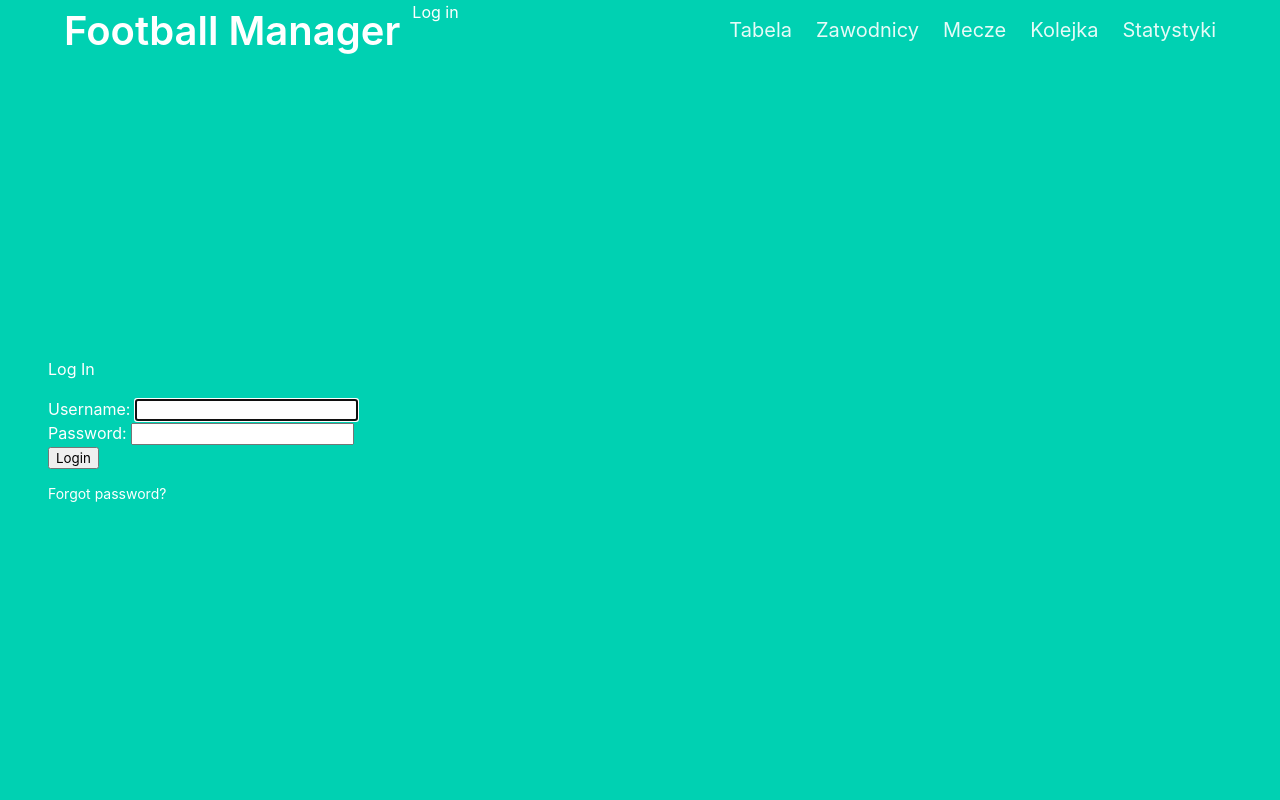
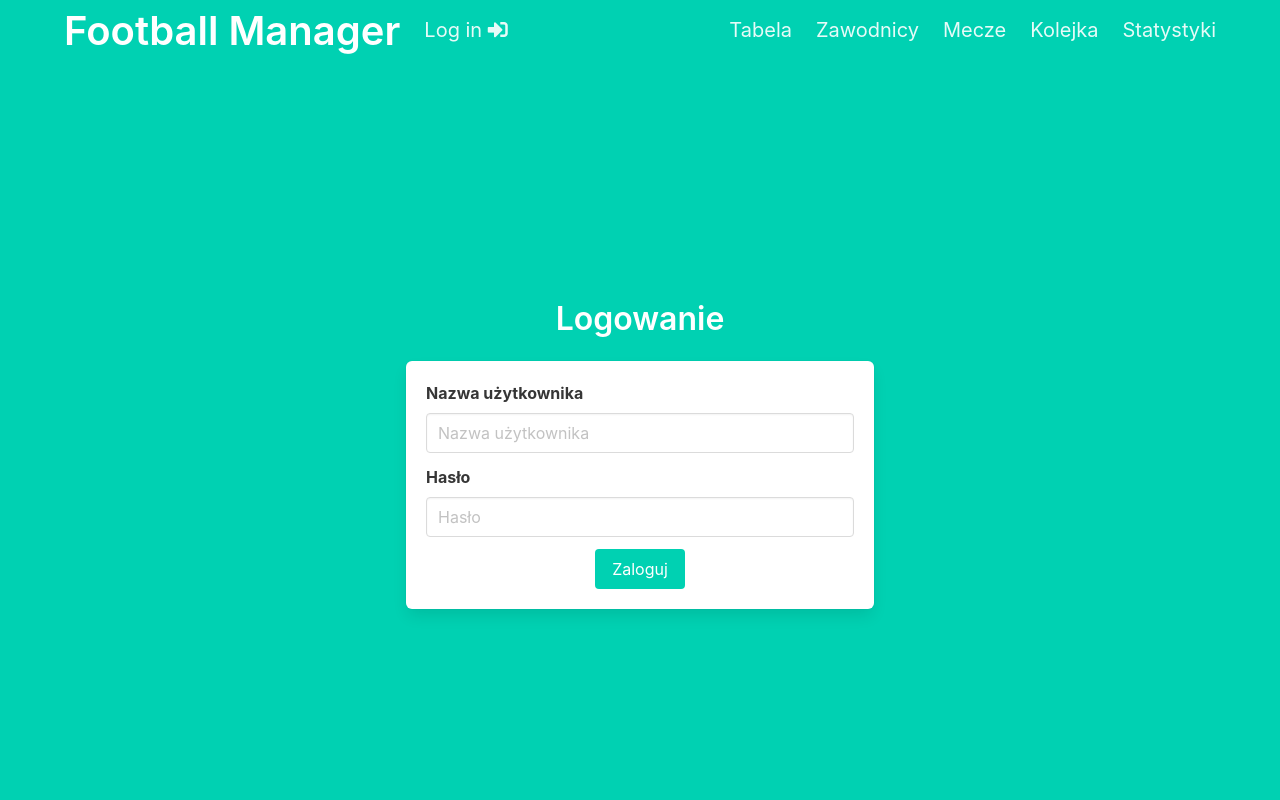
Before and after one commit to Mrochkov/FootballManager, a Django app: page /login in a window 1280 px wide. Run offline with Django 5.2, Linux system fonts and the light colour scheme.

Commit message:
Login and navbar styling fixes

```diff
--- a/FootballManager/templates/base.html
+++ b/FootballManager/templates/base.html
@@ -1,5 +1,3 @@
-<!-- dwitter/templates/base.html -->
-
 <!DOCTYPE html>
 <html lang="en">
 
@@ -9,6 +7,8 @@
     <meta name="viewport" content="width=device-width, initial-scale=1.0">
     <!-- Include the Bulma CSS framework for styling -->
     <link rel="stylesheet" href="https://cdn.jsdelivr.net/npm/bulma@0.9.3/css/bulma.min.css">
+    <!-- Font Awesome for icons -->
+    <link rel="stylesheet" href="https://cdnjs.cloudflare.com/ajax/libs/font-awesome/5.15.4/css/all.min.css">
     <title>Football Manager</title>
 </head>
 
@@ -24,12 +24,18 @@
                     </div>
                     <div id="navbarMenuHeroA" class="navbar-menu">
                         {% if user.is_authenticated %}
-                            <a class="nav-item nav-link" href="{% url 'logout' %}">
-                                Log out <i class="fas fa-sign-out-alt"></i>
+                            <a class="navbar-item" href="{% url 'logout' %}">
+                                <p class="subtitle is-5">
+                                    Log out
+                                    <i class="fas fa-sign-out-alt"></i>
+                                </p>
                             </a>
                         {% else %}
-                            <a class="nav-item nav-link" href="{% url 'login' %}">
-                              Log in <i class="fas fa-sign-in-alt"></i>
+                            <a class="navbar-item" href="{% url 'login' %}">
+                                <p class="subtitle is-5">
+                                    Log in
+                                    <i class="fas fa-sign-in-alt"></i>
+                                </p>
                             </a>
                         {% endif %}
                         <div class="navbar-end">
@@ -60,7 +66,6 @@
             {% endblock %}
         </div>
 
-
         <!-- Hero footer: will stick at the bottom -->
         <div class="hero-foot">
         </div>
--- a/FootballManager/templates/users/login.html
+++ b/FootballManager/templates/users/login.html
@@ -1,20 +1,33 @@
 {% extends 'base.html' %}
+
 {% block content %}
-    <div class="content-section">
-        <form method="POST">
-            {% csrf_token %}
-            <fieldset class="form-group">
-                <legend class="border-bottom mb-4">Log In</legend>
-                    {{ form }}
-            </fieldset>
-            <div class="form-group">
-                <button class="btn btn-outline-info" type="submit">Login</button>
+<div class="container is-max-desktop mt-6">
+    <div class="columns is-centered">
+        <div class="column is-half">
+            <h1 class="title has-text-centered">Logowanie</h1>
+            <div class="box">
+                <form method="POST">
+                    {% csrf_token %}
+                    <div class="field">
+                        <label class="label">Nazwa użytkownika</label>
+                        <div class="control">
+                            <input class="input" type="text" name="username" placeholder="Nazwa użytkownika">
+                        </div>
+                    </div>
+                    <div class="field">
+                        <label class="label">Hasło</label>
+                        <div class="control">
+                            <input class="input" type="password" name="password" placeholder="Hasło">
+                        </div>
+                    </div>
+                    <div class="field">
+                        <div class="control has-text-centered">
+                            <button class="button is-primary" type="submit">Zaloguj</button>
+                        </div>
+                    </div>
+                </form>
             </div>
-        </form>
-        <div class="border-top pt-3">
-            <small class="text-muted">
-                <a href="/">Forgot password?</a>
-            </small>
         </div>
     </div>
-{% endblock content %}
+</div>
+{% endblock %}
```
